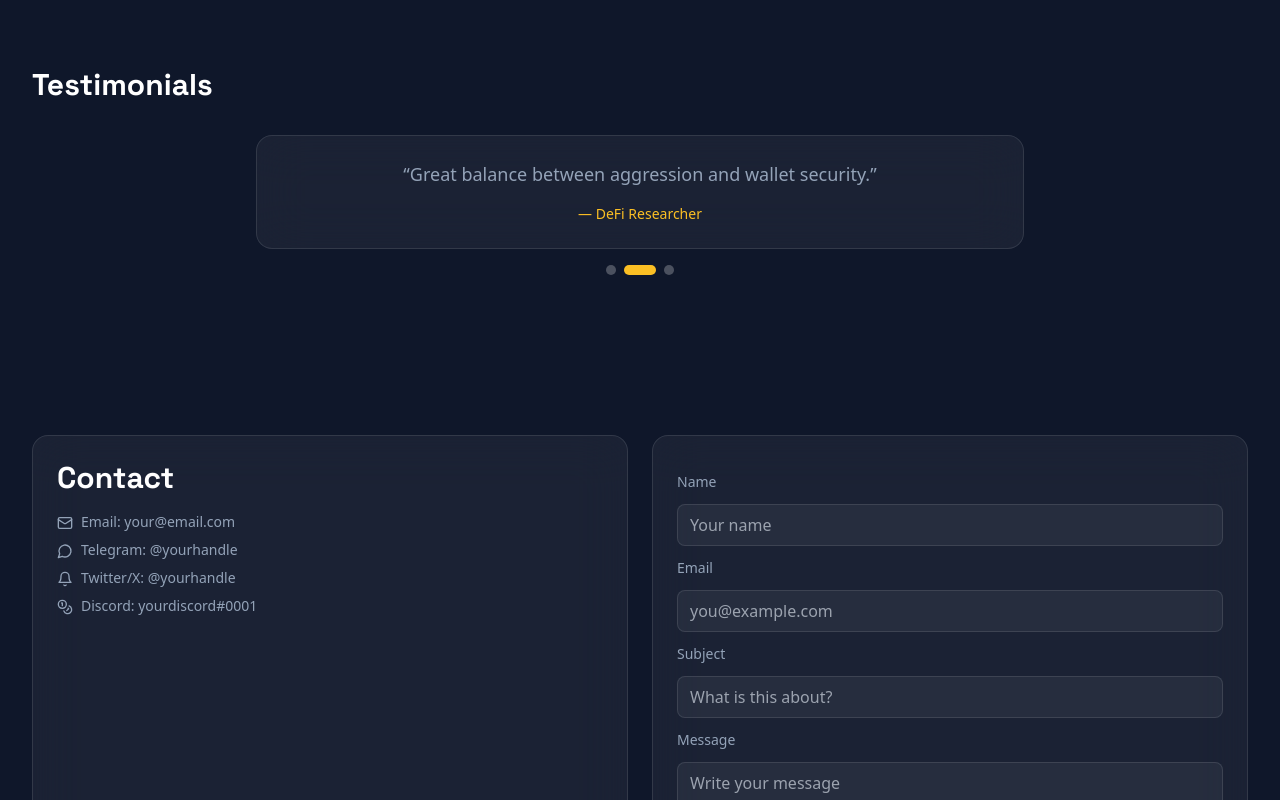
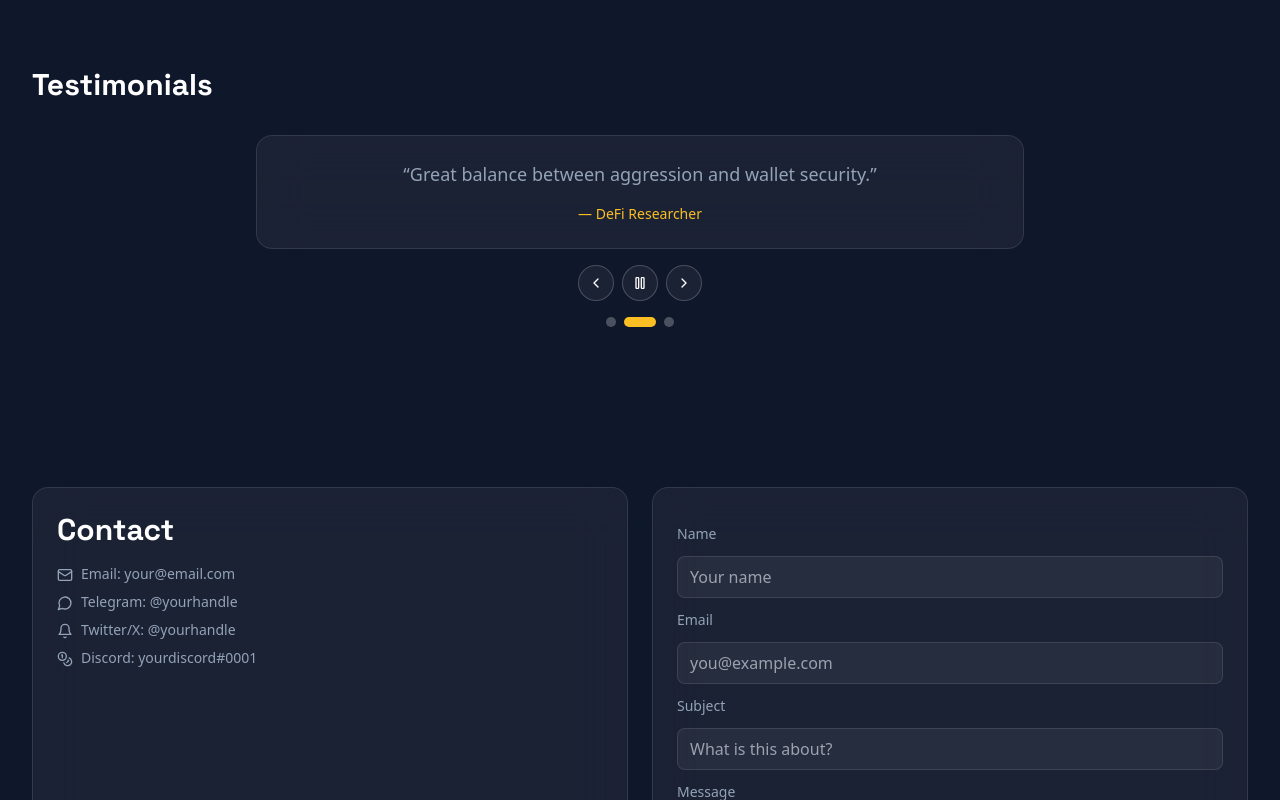
Before and after one commit to mhnoyon8/jr-noyon-airdrop-portfolio, a Next.js app: page / in a window 1280 px wide. Shown: the part 3540-4340 px from the top of the page. Built offline with nearby package versions, Linux system fonts and the light colour scheme.

Commit message:
feat: add accessible testimonial carousel controls

```diff
--- a/app/page.tsx
+++ b/app/page.tsx
@@ -5,10 +5,14 @@ import {
   ArrowDown,
   BarChart3,
   Bell,
+  ChevronLeft,
+  ChevronRight,
   CircleCheck,
   Coins,
   Mail,
   MessageCircle,
+  Pause,
+  Play,
   Shield,
   TrendingUp,
   Wallet
@@ -104,6 +108,14 @@ export default function HomePage() {
 
   const [activeTestimonial, setActiveTestimonial] = useState(0);
   const [isTestimonialPaused, setIsTestimonialPaused] = useState(false);
+
+  const goToPrevTestimonial = () => {
+    setActiveTestimonial((prev) => (prev - 1 + testimonials.length) % testimonials.length);
+  };
+
+  const goToNextTestimonial = () => {
+    setActiveTestimonial((prev) => (prev + 1) % testimonials.length);
+  };
 
   useEffect(() => {
     if (shouldReduceMotion || isTestimonialPaused) return;
@@ -344,10 +356,16 @@ export default function HomePage() {
         <h2 className="text-3xl font-bold [font-family:var(--font-space)] mb-8">Testimonials</h2>
         <div
           className="max-w-3xl mx-auto"
+          tabIndex={0}
+          aria-label="Testimonials carousel"
           onMouseEnter={() => setIsTestimonialPaused(true)}
           onMouseLeave={() => setIsTestimonialPaused(false)}
           onFocus={() => setIsTestimonialPaused(true)}
           onBlur={() => setIsTestimonialPaused(false)}
+          onKeyDown={(e) => {
+            if (e.key === 'ArrowLeft') goToPrevTestimonial();
+            if (e.key === 'ArrowRight') goToNextTestimonial();
+          }}
         >
           <motion.div
             key={activeTestimonial}
@@ -360,6 +378,36 @@ export default function HomePage() {
             <p className="text-base md:text-lg text-textSecondary">{testimonials[activeTestimonial][0]}</p>
             <p className="mt-4 text-sm text-accent">— {testimonials[activeTestimonial][1]}</p>
           </motion.div>
+
+          <div className="mt-4 flex items-center justify-center gap-2">
+            <button
+              type="button"
+              onClick={goToPrevTestimonial}
+              aria-label="Previous testimonial"
+              className="h-9 w-9 inline-flex items-center justify-center rounded-full border border-white/20 bg-white/5 hover:bg-white/10 transition focus-visible:outline-none focus-visible:ring-2 focus-visible:ring-accent/80"
+            >
+              <ChevronLeft className="w-4 h-4" />
+            </button>
+
+            <button
+              type="button"
+              onClick={() => setIsTestimonialPaused((prev) => !prev)}
+              aria-label={isTestimonialPaused ? 'Resume autoplay' : 'Pause autoplay'}
+              aria-pressed={isTestimonialPaused}
+              className="h-9 w-9 inline-flex items-center justify-center rounded-full border border-white/20 bg-white/5 hover:bg-white/10 transition focus-visible:outline-none focus-visible:ring-2 focus-visible:ring-accent/80"
+            >
+              {isTestimonialPaused ? <Play className="w-4 h-4" /> : <Pause className="w-4 h-4" />}
+            </button>
+
+            <button
+              type="button"
+              onClick={goToNextTestimonial}
+              aria-label="Next testimonial"
+              className="h-9 w-9 inline-flex items-center justify-center rounded-full border border-white/20 bg-white/5 hover:bg-white/10 transition focus-visible:outline-none focus-visible:ring-2 focus-visible:ring-accent/80"
+            >
+              <ChevronRight className="w-4 h-4" />
+            </button>
+          </div>
 
           <div className="flex justify-center gap-2 mt-4">
             {testimonials.map((_, i) => (
```
Also changed, not shown: 4 other files (tests, documents, lock files or other folders).
